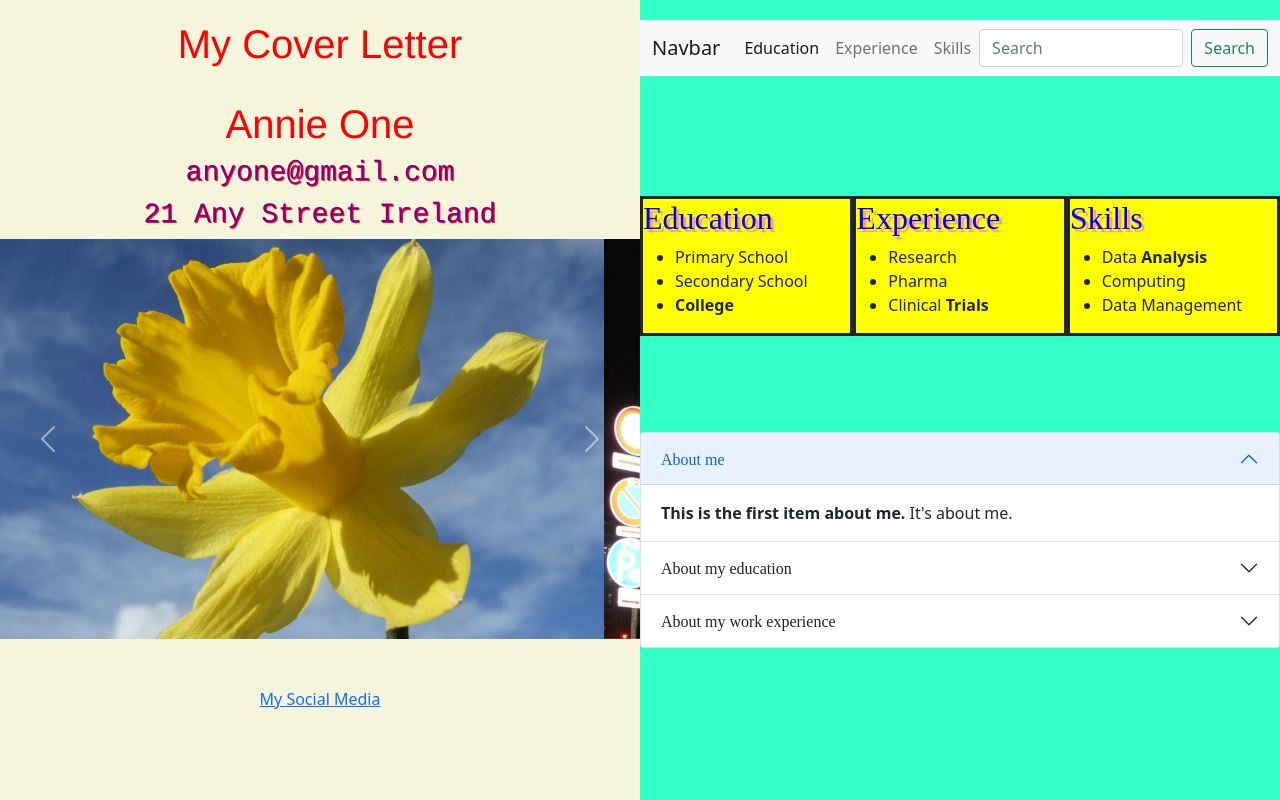
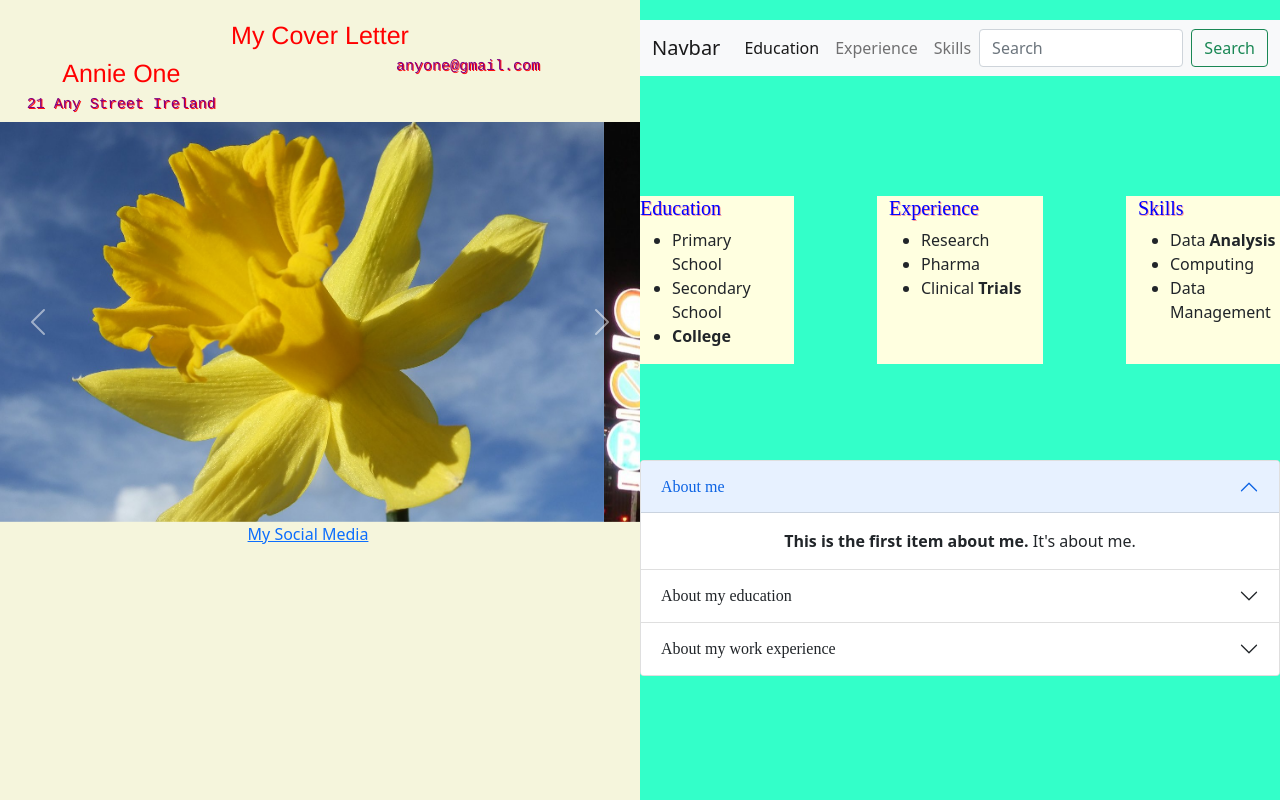
Before and after one commit to ford99/ford99.github.io, a plain HTML site: page index.html in a window 1280 px wide. Drawn offline with nearby package versions, Linux system fonts and the light colour scheme.

Commit message:
Latest version of CV using boostrap

```diff
--- a/index.html
+++ b/index.html
@@ -8,14 +8,21 @@
 		<link rel ="stylesheet" href="styles/StyleCC.css">
 	</head>
 	<body>
-	/*SPLIT LEFT*/
+	<!-- SPLIT LEFT -->
 	<div class="split left">
-		<div class="centered1">
+			<div class="row">
+				<div class="col-md-12 show">
 				<h1>My Cover Letter</h1>
+				</div>
 				</br>
+				<div class="row">
+				<div class="col-md-5 show">
 				<h1>Annie One</h1>
+				<h3>21 Any Street Ireland</h3>
+				</div>
+				<div class="col-md-6 d-flex justify-content-center">
 				<h3>anyone@gmail.com</h3>
-		<h3>21 Any Street Ireland</h3>
+				</div>
 				</div>
 		<div id="carouselExampleControls" class="carousel slide" data-bs-ride="carousel">
 		<div class="carousel-inner">
@@ -38,13 +45,16 @@
 		<span class="visually-hidden">Next</span>
 		</button>
 		</div>
-</br>
-</br>
+		<div class="row">
+		<div class="col-md-12 show">
 		<div class="link">
 		<a href="https://www.linkedin.com" target="_blank">My Social Media</a>
 		</div>
 		</div>
-	/*SPLIT RIGHT*/
+		</div>
+		</div>
+	</div>
+	<!-- SPLIT RIGHT -->
 	<div class="split right">
 		<nav class="navbar navbar-expand-sm navbar-light bg-light">
 		<div class="container-fluid">
@@ -76,9 +86,10 @@
 		</br>
 		</br>
 		</br>
-		<div class="centered2">
+
 			<div class="container-1">
-				<div class="box1">
+				<div class="row">
+				<div class = "col-md-3">
 					<h2>Education</h2>
 					<ul class="first-ul">
 						<li>Primary School</li>
@@ -87,7 +98,8 @@
 					</ul>
 				</div>
 
-				<div class="box2">
+
+				<div class="col-md-3">
 					<h2>Experience</h2>
 					<ul>
 						<li>Research</li>
@@ -96,7 +108,7 @@
 					</ul>
 				</div>
 
-					<div class="box3">
+					<div class="col-md-3">
 						<h2>Skills</h2>
 						<ul>
 							<li>Data <span style="font-weight:bold">Analysis</span></li>
@@ -106,6 +118,8 @@
 					</div>
 					</div>
 					</div>
+
+
 				</br>
 			</br>
 			</br>
--- a/styles/StyleCC.css
+++ b/styles/StyleCC.css
@@ -9,14 +9,20 @@
 	padding-top:20px;
 }
 
+.show{
+	text-align:center;
+	justify-content:center;
+}
+
+.row{
+	display:flex;
+	justify-content:space-between;
+}
+
 /*Control the left side*/
 .left{
 	left:0;
 	background-color:beige;
-}
-
-.centered1{
-	text-align:center;
 }
 
 .carousel-item img {
@@ -26,9 +32,15 @@
     object-position: 50% 50%;
 }
 
-.link{
-	text-align:center;
+
+/*If the browser window is 1000px or smaller on the left half of the screen the background colour will be pink */
+
+@media only screen and (max-width: 1000px) {
+  .left {
+    background-color: #FFB6C1;
+  }
 }
+
 
 
 /*Control the right side*/
@@ -42,47 +54,35 @@
 
 /*Style the image inside the centered container if needed */
 
-/*If the browser window is 1000px or smaller on the left half of the screen the background colour will be pink */
 
-@media only screen and (max-width: 1000px) {
-  .split.left {
-    background-color: #FFB6C1;
-  }
-}
 
 /*If the browser window is 1000px or smaller on the right half of the screen the background colour will be blue */
 
 @media only screen and (max-width: 1000px) {
-  .split.right {
+  .right {
     background-color: #ADD8E6;
   }
 }
 
-.container-1{
-	display:flex;
-	flex-wrap:wrap;
-	justify-content:space-around;
-
-}
-
-.container-1 div{
-	background-color:yellow;
-	flex:1;
-	border: 3px solid;
+.col-md-3{
+	background-color:#FFFFE0;
 }
 
 h1{
 	color:red;
+	font-size:25px;
 	font-family:Helvetica;
 
 }
 h2{
 	color:blue;
+	font-size:20px;
 	font-family:Times New Roman;
-	text-shadow:3px 3px #FF9999;
+	text-shadow:1px 1px #FF9999;
 }
 h3{
 	color:purple;
+	font-size:15px;
 	font-family:Courier;
 	text-shadow:1px 1px #FF1111;
 }
```
Lines whose indentation alone changed are shown as unchanged.
